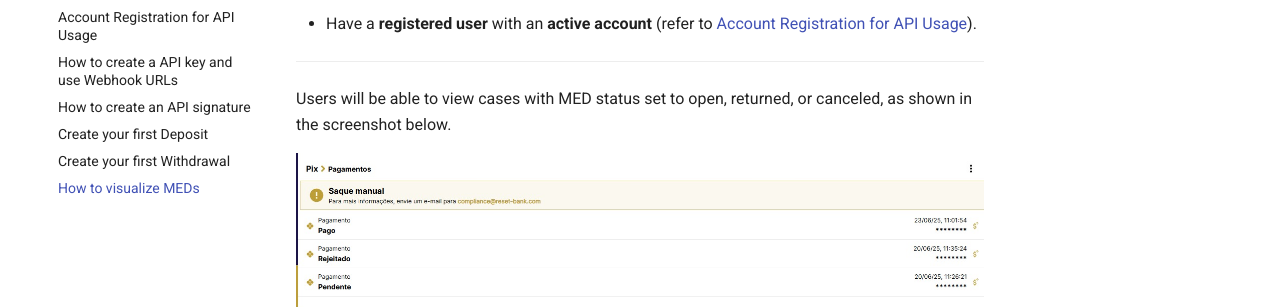
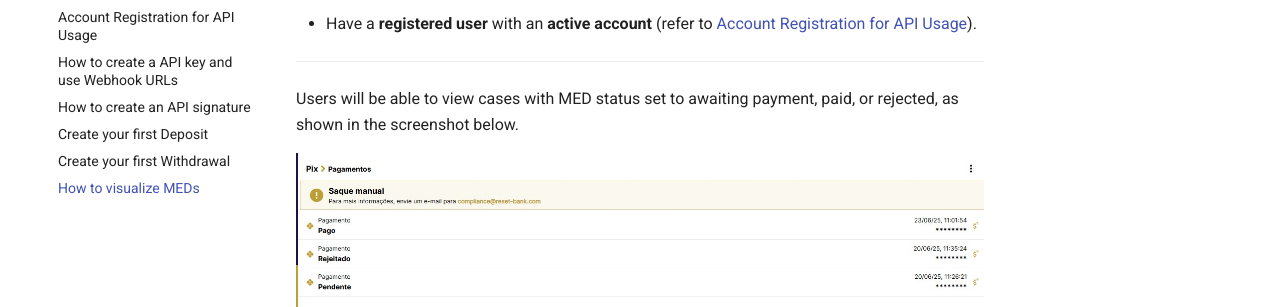
Before and after one commit to reset-bank/docs, an MkDocs documentation site: the page built from docs/Pay/visualizeMEDs.md, in a window 1280 px wide and 900 px high. Shown: the part 220-527 px from the top of the window. Built offline with MkDocs 1.6.1 and Material for MkDocs 9.7.7, drawn with Linux system fonts in a browser that asks for light colours.

Commit message:
docs: change MED status on visualizeMEDs.md

```diff
--- a/docs/Pay/visualizeMEDs.md
+++ b/docs/Pay/visualizeMEDs.md
@@ -4,7 +4,7 @@
 
 ---
 
-Users will be able to view cases with MED status set to open, returned, or canceled, as shown in the screenshot below.
+Users will be able to view cases with MED status set to awaiting payment, paid, or rejected, as shown in the screenshot below.
 
 ![][image1]
 
```
